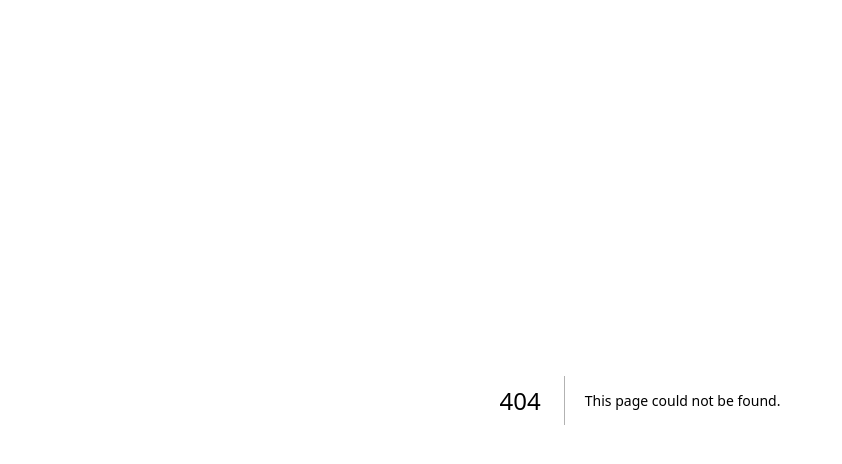
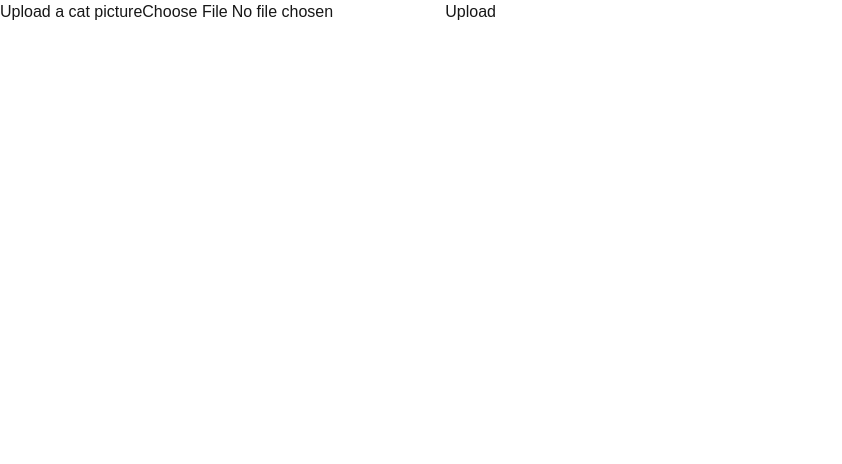
Before and after one commit to geczirebeka/ba-cat-test, a Next.js app: page /upload in a window 1280 px wide. Before the commit this address had no page. Shown: the top 464 px of the page, without its empty margins (0-842 px from the left). Built offline with nearby package versions, Linux system fonts and the light colour scheme.

Commit message:
Upload photo functionality, validation and error handling

```diff
--- /dev/null
+++ b/app/lib/actions.ts
@@ -0,0 +1,46 @@
+'use server'
+
+import { redirect } from "next/navigation";
+
+const ACCEPTED_TYPES = ['image/jpeg', 'image/png', 'image/jpg', 'image/gif'];
+const MAX_SIZE = 5 * 1024 * 1024; // 5MB
+
+export async function uploadCat(
+    formData: FormData
+){
+    const file = formData.get('cat_picture') as File
+
+    if (!file || file.size === 0) {
+        return 'Please select a file to upload.'
+    }
+
+    if (!ACCEPTED_TYPES.includes(file.type)) {
+        return 'File must be a JPEG, PNG, GIF, or WebP image.'
+    }
+
+    if (file.size > MAX_SIZE) {
+        return 'File must be under 5MB.'
+    }
+
+    const upstream = new FormData();
+    upstream.append('file', file, file.name);
+
+    let response: Response;
+    try {
+        response = await fetch('https://api.thecatapi.com/v1/images/upload', {
+            method: 'POST',
+            headers: {'x-api-key': process.env.API_KEY ?? ''},
+            body: formData
+        });
+    } catch (err) {
+        console.error('Upload error:', err);
+        return 'Network error'
+    }
+
+    if (!response.ok) {
+        const err = await response.json().catch(() => ({}))
+        return err?.message ?? `Upload failed (${response.status})`
+    }
+
+    redirect('/')
+}
--- /dev/null
+++ b/app/upload/page.tsx
@@ -0,0 +1,19 @@
+import { uploadCat } from "../lib/actions";
+
+export default function UploadPage() {
+
+    return (
+        <form action={uploadCat}>
+            <label htmlFor="cat_picture">Upload a cat picture</label>
+            <input
+                type="file"
+                id="cat_picture"
+                name="cat_picture"
+                accept=".png, .jpg, .jpeg .gif"
+            />
+            <button type="submit">
+                Upload
+            </button>
+        </form>
+    )
+}
--- a/next.config.ts
+++ b/next.config.ts
@@ -1,6 +1,11 @@
 import type { NextConfig } from "next";
 
 const nextConfig: NextConfig = {
+  experimental: {
+    serverActions: {
+      bodySizeLimit: '6mb',
+    },
+  },
 
   images: {
     remotePatterns: [
```
